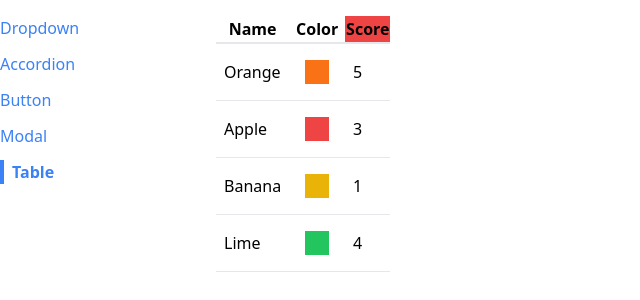
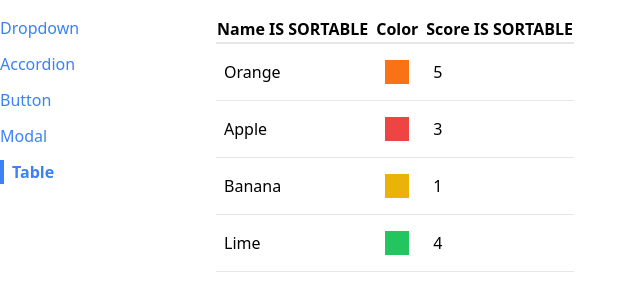
Before and after one commit to JMD1986/comps, a React (Create React App) app: page /table in a window 1280 px wide. Shown: the top 300 px of the page, without its empty margins (0-640 px from the left). Built offline with nearby package versions, Linux system fonts and the light colour scheme.

Commit message:
building out sortable table component

```diff
--- a/src/components/SortableTable.js
+++ b/src/components/SortableTable.js
@@ -1,5 +1,17 @@
 import Table from "./Table";
 function SortableTable(props) {
-  return <Table {...props} />;
+  const { config } = props;
+
+  const updatedConfig = config.map((column) => {
+    if (!column.sortValue) {
+      return column;
+    }
+    return {
+      ...column,
+      header: () => <th> {column.label} IS SORTABLE</th>,
+    };
+  });
+
+  return <Table {...props} config={updatedConfig} />;
 }
 export default SortableTable;
--- a/src/pages/TablePage.js
+++ b/src/pages/TablePage.js
@@ -1,4 +1,5 @@
 import Table from "../components/Table";
+import SortableTable from "../components/SortableTable";
 
 function TablePage() {
   const data = [
@@ -12,6 +13,7 @@
     {
       label: "Name",
       render: (rowData) => rowData.name,
+      sortValue: (fruit) => fruit.name,
     },
     {
       label: "Color",
@@ -20,7 +22,7 @@
     {
       label: "Score",
       render: (rowData) => rowData.score,
-      header: () => <th className="bg-red-500">Score</th>,
+      sortValue: (fruit) => fruit.score,
     },
   ];
 
@@ -30,7 +32,7 @@
 
   return (
     <div>
-      <Table data={data} config={config} keyFn={keyFn} />
+      <SortableTable data={data} config={config} keyFn={keyFn} />
     </div>
   );
 }
```
